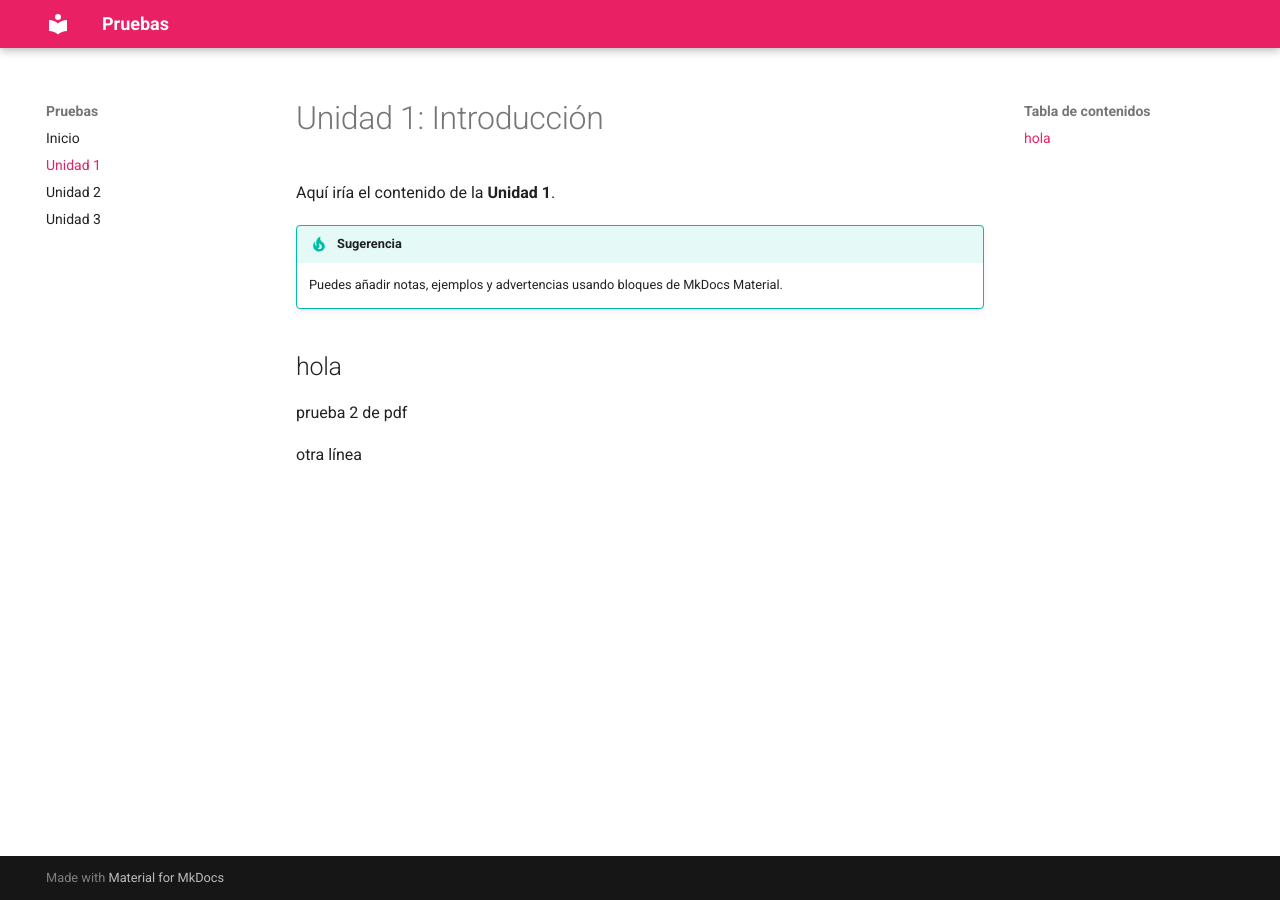
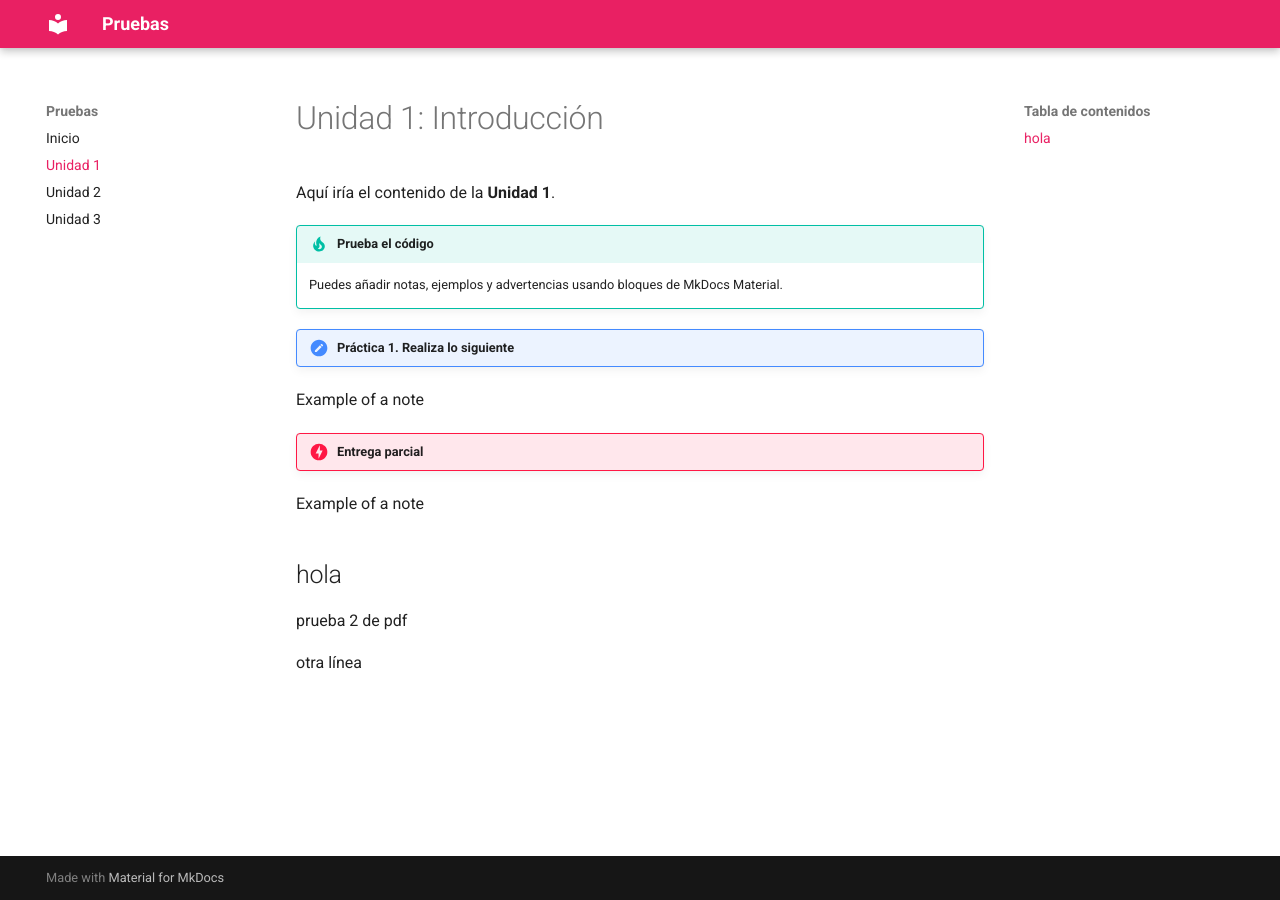
Before and after one commit to bpaterna/pruebas, an MkDocs documentation site: the page built from docs/unidad1.md, in a window 1280 px wide. Built offline with MkDocs 1.6.1 and Material for MkDocs 9.7.7, drawn with Linux system fonts in a browser that asks for light colours.

Commit message:
Update unidad1.md

```diff
--- a/docs/unidad1.md
+++ b/docs/unidad1.md
@@ -2,8 +2,14 @@
 
 Aquí iría el contenido de la **Unidad 1**.
 
-!!! tip "Sugerencia"
+!!! tip "Prueba el código"
     Puedes añadir notas, ejemplos y advertencias usando bloques de MkDocs Material.
+
+!!! note "Práctica 1. Realiza lo siguiente"
+Example of a note
+
+!!! Danger "Entrega parcial"
+Example of a note
 
 
 ## hola
```
